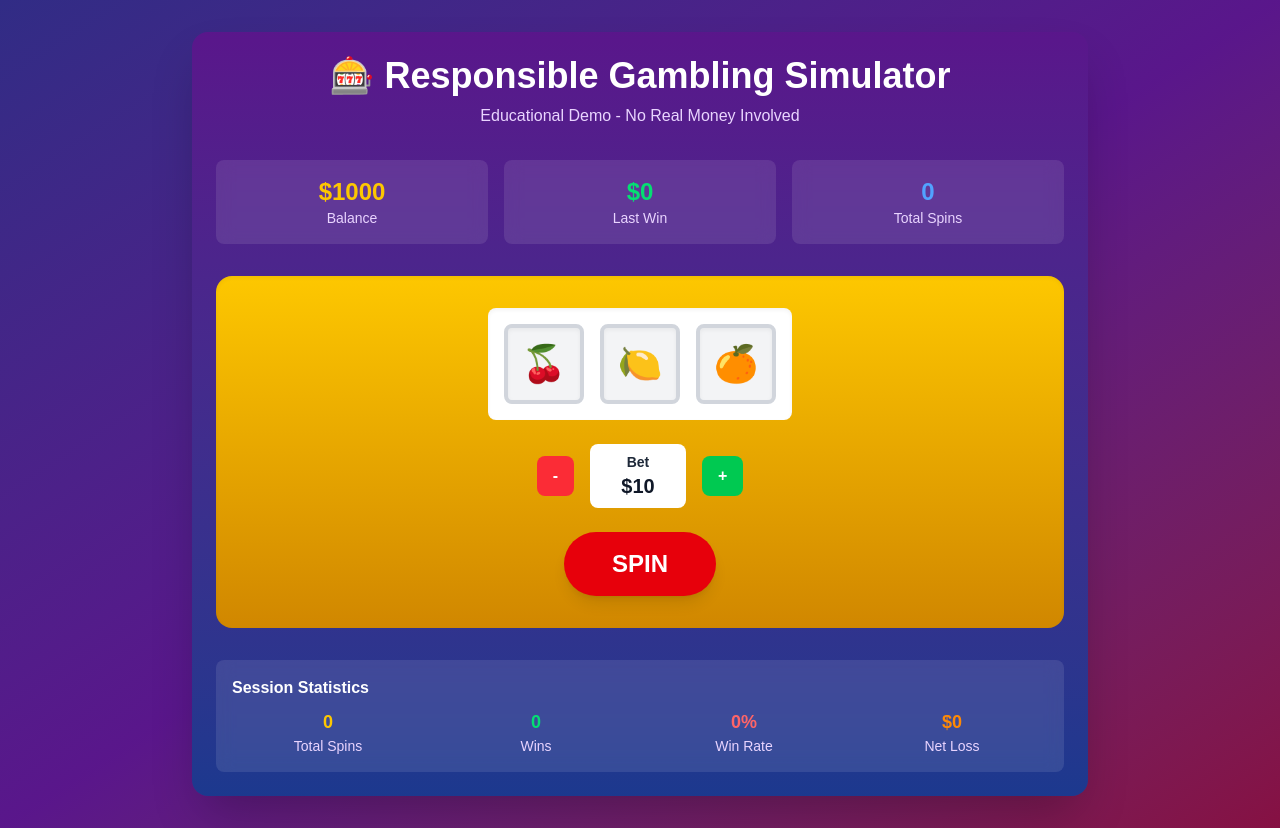
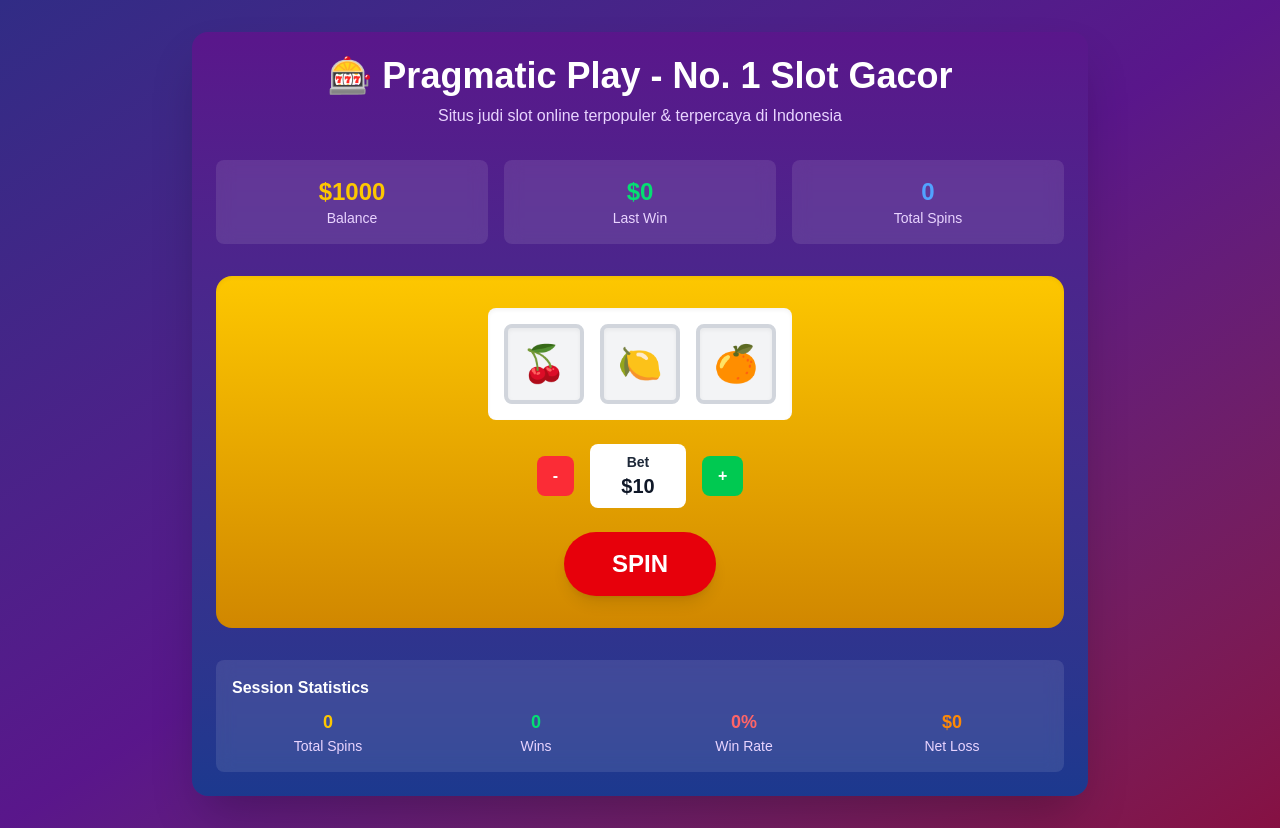
Before and after one commit to dannycahyo/judol-demo, a Next.js app: page / in a window 1280 px wide. Built offline with nearby package versions, Linux system fonts and the light colour scheme; no server answers.

Commit message:
feat: Update header text for SlotMachine component to reflect new branding

```diff
--- a/src/components/SlotMachine.tsx
+++ b/src/components/SlotMachine.tsx
@@ -85,10 +85,10 @@
       {/* Header */}
       <div className="text-center mb-8">
         <h1 className="text-4xl font-bold text-white mb-2">
-          🎰 Responsible Gambling Simulator
+          🎰 Pragmatic Play - No. 1 Slot Gacor
         </h1>
         <p className="text-purple-200">
-          Educational Demo - No Real Money Involved
+          Situs judi slot online terpopuler & terpercaya di Indonesia
         </p>
       </div>
 
```
